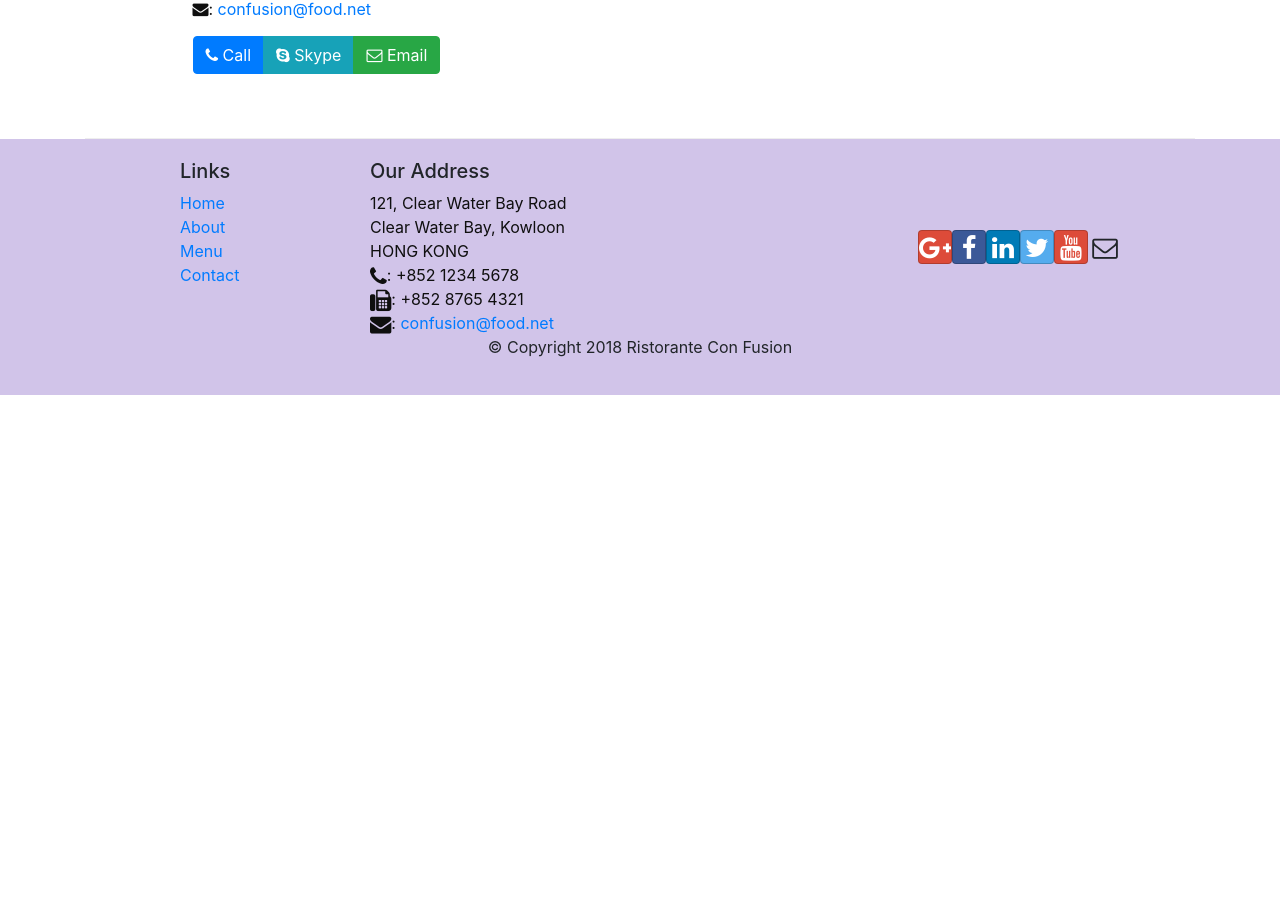
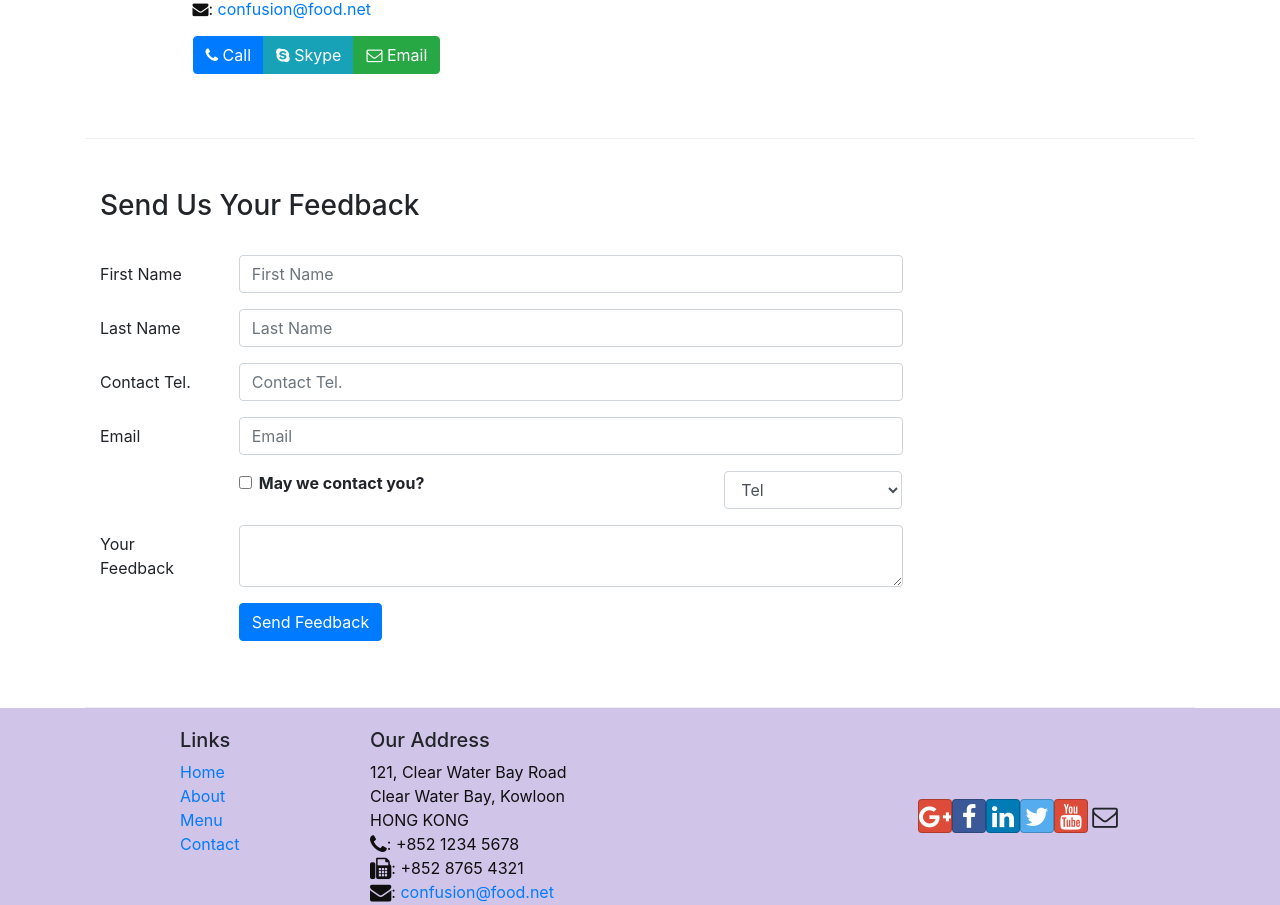
Before and after one commit to ninad-0408/confusion-reactapp, a React (Create React App) app: page /contactus in a window 1280 px wide. Shown: the part 757-1662 px from the top of the page. Before the commit the page ends 1152 px from the top, so only its background shows below. Built offline with nearby package versions, Linux system fonts and the light colour scheme.

Commit message:
Added feedback Form

```diff
--- a/public/index.html
+++ b/public/index.html
@@ -24,7 +24,7 @@
       work correctly both with client-side routing and a non-root public URL.
       Learn how to configure a non-root public URL by running `npm run build`.
     -->
-    <title>React App</title>
+    <title>Restorante Con Fusion</title>
   </head>
   <body>
     <noscript>You need to enable JavaScript to run this app.</noscript>
--- /dev/null
+++ b/src/components/AboutComponent.js
@@ -0,0 +1,100 @@
+import React from 'react';
+import { Breadcrumb, BreadcrumbItem, Card, CardBody, CardHeader, Media } from 'reactstrap';
+import { Link } from 'react-router-dom';
+
+function RenderLeader(leaders) {
+
+    const Leaders = leaders.map((leader) => {
+        return (
+            <Media tag='li' className='media'>
+                <img src={leader.image} alt={leader.name} className='img-thumbnail' />
+                <div className="media-body ml-5">
+                    <div className="media-heading">
+                        <h4>{leader.name}</h4>
+                        <h6>{leader.designation}</h6>
+                    </div>
+                    <p>{leader.description}</p>
+                </div>
+            </Media>
+        );
+    });
+
+    return (
+        <Media list>
+            {Leaders}
+        </Media>
+    )
+
+}
+
+function About(props) {
+
+    return (
+        <div className="container">
+            <div className="row">
+                <div className="col-12">
+                    <br />
+                    <Breadcrumb>
+                        <BreadcrumbItem><Link to='/home'>Home</Link></BreadcrumbItem>
+                        <BreadcrumbItem active>About Us</BreadcrumbItem>
+                    </Breadcrumb>
+                </div>
+            </div>
+            <div className="row">
+                <div className="col-12">
+                    <h3>About Us</h3>
+                    <hr />
+                </div>
+            </div>
+            <div className="row row-content">
+                <div className="col-12 col-md-6">
+                    <h2>Our History</h2>
+                    <p>Started in 2010, Ristorante con Fusion quickly established itself as a culinary icon par excellence in Hong Kong. With its unique brand of world fusion cuisine that can be found nowhere else, it enjoys patronage from the A-list clientele in Hong Kong.  Featuring four of the best three-star Michelin chefs in the world, you never know what will arrive on your plate the next time you visit us.</p>
+                    <p>The restaurant traces its humble beginnings to <em>The Frying Pan</em>, a successful chain started by our CEO, Mr. Peter Pan, that featured for the first time the world's best cuisines in a pan.</p>
+                </div>
+                <div className="col-12 col-md-5">
+                    <Card>
+                        <CardHeader className="bg-primary text-white">Facts At a Glance</CardHeader>
+                        <CardBody>
+                            <dl className="row p-1">
+                                <dt className="col-6">Started</dt>
+                                <dd className="col-6">3 Feb. 2013</dd>
+                                <dt className="col-6">Major Stake Holder</dt>
+                                <dd className="col-6">HK Fine Foods Inc.</dd>
+                                <dt className="col-6">Last Year's Turnover</dt>
+                                <dd className="col-6">$1,250,375</dd>
+                                <dt className="col-6">Employees</dt>
+                                <dd className="col-6">40</dd>
+                            </dl>
+                        </CardBody>
+                    </Card>
+                </div>
+                <div className="col-12">
+                    <Card>
+                        <CardBody className="bg-faded">
+                            <blockquote className="blockquote">
+                                <p className="mb-0">You better cut the pizza in four pieces because
+                                    I'm not hungry enough to eat six.</p>
+                                <footer className="blockquote-footer">Yogi Berra,
+                                <cite title="Source Title">The Wit and Wisdom of Yogi Berra,
+                                    P. Pepe, Diversion Books, 2014</cite>
+                                </footer>
+                            </blockquote>
+                        </CardBody>
+                    </Card>
+                </div>
+            </div>
+            <div className="row row-content">
+                <div className="col-12">
+                    <h2>Corporate Leadership</h2>
+                    <br />
+                </div>
+                <div className="col-12">
+                    {RenderLeader(props.leaders)}
+                </div>
+            </div>
+        </div>
+    );
+}
+
+export default About;
--- a/src/components/ContactComponent.js
+++ b/src/components/ContactComponent.js
@@ -1,8 +1,43 @@
-import React from 'react';
-import { Breadcrumb, BreadcrumbItem } from 'reactstrap';
+import React, { Component } from 'react';
+import { Breadcrumb, BreadcrumbItem, Form, FormGroup, Label, Col, Input, Button } from 'reactstrap';
 import { Link } from 'react-router-dom';
 
-function Contact(props) {
+class Contact extends Component {
+
+    constructor(props) {
+        super(props);
+
+        this.state = {
+            firstname: '',
+            lastname: '',
+            telnum: '',
+            email: '',
+            agree: false,
+            contactType: 'Tel.',
+            message: ''
+        }
+        this.handelSubmit = this.handelSubmit.bind(this);
+        this.handelInputChange = this.handelInputChange.bind(this);
+    }
+
+    handelInputChange(event) {
+        const target = event.target;
+        const value = target.type === 'checkbox' ? target.checked : target.value;
+        const name = target.name;
+
+        this.setState({
+            [name]: [value]
+        });
+
+    }
+
+    handelSubmit(event) {
+        console.log("Current state is: "+ JSON.stringify(this.state));
+        alert("Feedback sent successfully");
+        event.preventDefault();
+    }
+
+    render() {
         return (
             <div className="container">
                 <div className="row">
@@ -46,8 +81,72 @@
                         </div>
                     </div>
                 </div>
+                <div className="row row-content">
+                    <div className="col-12">
+                        <h3>Send Us Your Feedback</h3>
+                        <br/>
+                    </div>
+                    <div className="col-12 col-md-9">
+                        <Form onSubmit={this.handelSubmit}>
+                            <FormGroup row>
+                                <Label htmlFor='firstname' md={2}>First Name</Label>
+                                <Col md={10}>
+                                    <Input type='text' id='firstname' name='firstname' placeholder='First Name' value={this.state.firstname} onChange={this.handelInputChange} />
+                                </Col>
+                            </FormGroup>
+                            <FormGroup row>
+                                <Label htmlFor='lastname' md={2}>Last Name</Label>
+                                <Col md={10}>
+                                    <Input type='text' id='lastname' name='lastname' placeholder='Last Name' value={this.state.lastname} onChange={this.handelInputChange} />
+                                </Col>
+                            </FormGroup>
+                            <FormGroup row>
+                                <Label htmlFor='telnum' md={2}>Contact Tel.</Label>
+                                <Col md={10}>
+                                    <Input type='tel' id='telnum' name='telnum' placeholder='Contact Tel.' value={this.state.telnum} onChange={this.handelInputChange} />
+                                </Col>
+                            </FormGroup>
+                            <FormGroup row>
+                                <Label htmlFor='email' md={2}>Email</Label>
+                                <Col md={10}>
+                                    <Input type='tel' id='email' name='email' placeholder='Email' value={this.state.email} onChange={this.handelInputChange} />
+                                </Col>
+                            </FormGroup>
+                            <FormGroup row>
+                                <Col md={{ size: 6, offset: 2 }}>
+                                    <FormGroup check>
+                                        <Label check>
+                                            <Input type='checkbox' name='agree' checked={this.state.agree} onChange={this.handelInputChange} />
+                                            {' '} <strong>May we contact you?</strong>
+                                        </Label>
+                                    </FormGroup>
+                                </Col>
+                                <Col md={{ size: 3, offset: 1 }}>
+                                    <Input type='select' name='contactType' value={this.state.contactType} onChange={this.handelInputChange} >
+                                        <option>Tel</option>
+                                        <option>Email</option>
+                                    </Input>
+                                </Col>
+                            </FormGroup>
+                            <FormGroup row>
+                                <Label htmlFor='message' md={2}>Your Feedback</Label>
+                                <Col md={10}>
+                                    <Input type='textarea' id='message' row='20' name='message' value={this.state.message} onChange={this.handelInputChange} />
+                                </Col>
+                            </FormGroup>
+                            <FormGroup row>
+                                <Col md={{size:10, offset: 2}}>
+                                    <Button type='submit' color='primary'>
+                                        Send Feedback
+                                    </Button>
+                                </Col>
+                            </FormGroup>
+                        </Form>
+                    </div>
+                </div>
             </div>
         );
     }
+}
 
 export default Contact;
--- a/src/components/MainComponent.js
+++ b/src/components/MainComponent.js
@@ -6,6 +6,7 @@
 import { LEADERS } from '../shared/leaders';
 import Home from './HomeComponent';
 import Contact from './ContactComponent';
+import About from './AboutComponent';
 import Header from './HeaderComponent';
 import Menu from './MenuComponent';
 import Dishdetail from './DishdetailComponent';
@@ -31,6 +32,12 @@
 			)
 		}
 
+		const AboutPage = () => {
+			return(
+				<About leaders={this.state.leaders} />
+			)
+		}
+
 		const DishWithId = ({ match }) => {
 			return (
 				<Dishdetail dish={this.state.dishes.filter((dish) => dish.id === parseInt(match.params.dishId, 10))[0]}
@@ -46,6 +53,7 @@
 					<Route path='/home' component={HomePage} />
 					<Route exact path='/menu' component={() => <Menu dishes={this.state.dishes} />} />
 					<Route path='/menu/:dishId' component={DishWithId} />
+					<Route exact path='/aboutus' component={AboutPage} />
 					<Route exact path='/contactus' component={Contact} />
 					<Redirect to='/home' />
 				</Switch>
```
Also changed, not shown: 1 other file (tests, documents, lock files or other folders). Lines whose indentation alone changed are shown as unchanged.
